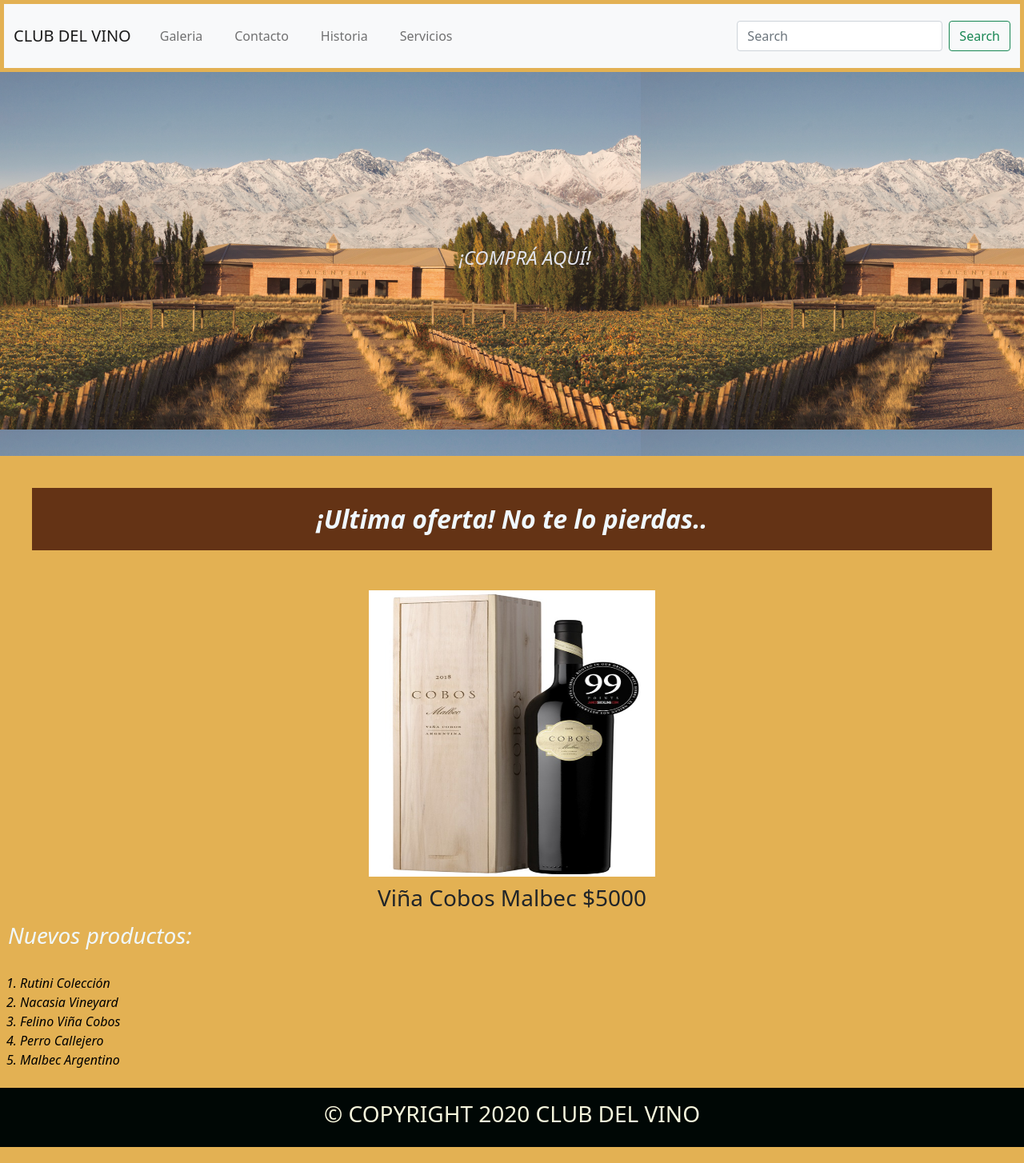
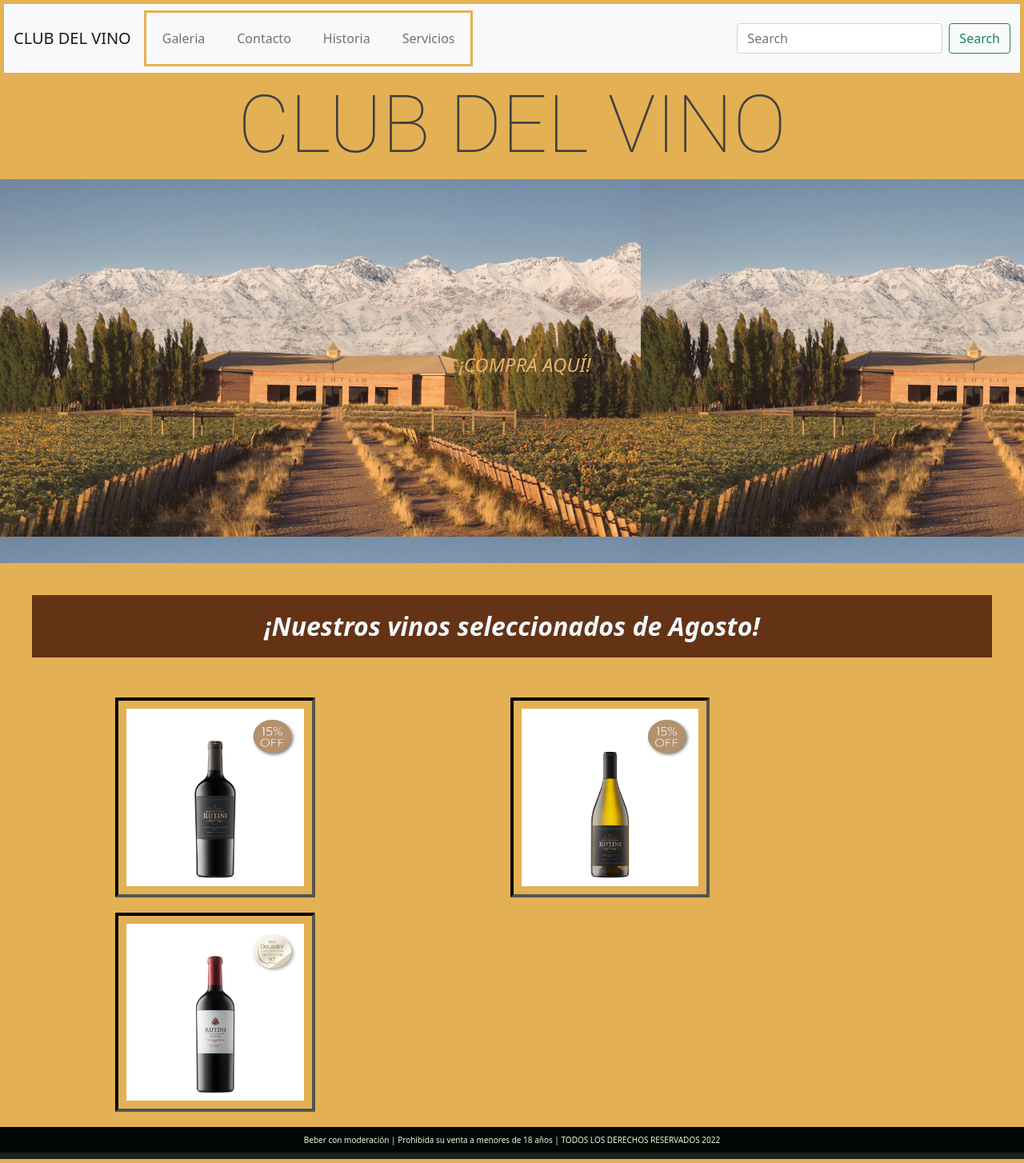
Before and after one commit to lucastomasi8/PROYECTO-FINAL-LUCAS-TOMASI, a website: page enviosArg/index.html in a window 1280 px wide. Shown: the whole page at 80% size. Drawn offline with Linux system fonts and the light colour scheme.

Commit message:
actualización

```diff
--- a/enviosArg/index.html
+++ b/enviosArg/index.html
@@ -5,10 +5,12 @@
   <meta charset="UTF-8">
   <meta http-equiv="X-UA-Compatible" content="IE=edge">
   <meta name="viewport" content="width=device-width, initial-scale=1.0">
+  <meta name="keywords" content="vino, bodega, clubdelvino">
+  <meta name="description" content="El club de vinos online más grande de Argentina">
   <link rel="stylesheet" href="./bootstrap-5.1.3-dist/css/bootstrap.min.css">
   <link rel="stylesheet" href="./style/style.css">
   <link rel="shortcut icon" href="">
-    <title>CLUB DEL VINO MZA</title>
+  <title>CLUB DEL VINO | Inicio</title>
 </head>
 
 <body>
@@ -16,7 +18,8 @@
     <nav class="navbar navbar-expand-lg navbar-light bg-light">
       <div class="container-fluid">
         <a class="navbar-brand" href="./index.html">CLUB DEL VINO</a>
-              <button class="navbar-toggler" type="button" data-bs-toggle="collapse" data-bs-target="#navbarSupportedContent" aria-controls="navbarSupportedContent" aria-expanded="false" aria-label="Toggle navigation">
+        <button class="navbar-toggler" type="button" data-bs-toggle="collapse" data-bs-target="#navbarSupportedContent"
+          aria-controls="navbarSupportedContent" aria-expanded="false" aria-label="Toggle navigation">
           <span class="navbar-toggler-icon"></span>
         </button>
         <div class="collapse navbar-collapse" id="navbarSupportedContent">
@@ -44,42 +47,27 @@
   </header>
 
   <main>
-            <section id="imagen">
+    <h1>CLUB DEL VINO</h1>
+    <section class="imagen">
       <ul class="falsonav">
         <li class="irserv">
           <a href="./sections/servicios.html"> ¡COMPRÁ AQUÍ!
           </a>
         </li>
-
       </ul>
-
     </section>
 
     <section>
-            <h2 class="atencion"> ¡Ultima oferta! No te lo pierdas..</h2>
+      <h2 class="atencion"> ¡Nuestros vinos seleccionados de Agosto!</h2>
     </section>
 
-        <div>
-            <img class="principal" src="../images/COBOS PROMO.JPEG" alt="">
-            <h3 class="precio"> Viña Cobos Malbec $5000</h3>
-        </div>
-
+    <img class="promos" src="./images/Dominio-Cabernet-Sauvignon.jpg" alt="26">
+    <img class="promos" src="./images/Dominio-Chardonnay.jpg" alt="27">
+    <img class="promos" src="./images/Single-Vineyard-Cabernet-Franc-Gualtallary---97-Pts-Decanter.jpg" alt="28">
     <h3 class="np"> Nuevos productos:</h3>
-
-        <ol class="newpro">
-            <li>Rutini Colección</li>
-            <li>Nacasia Vineyard</li>
-            <li>Felino Viña Cobos</li>
-            <li>Perro Callejero</li>
-            <li>Malbec Argentino</li>
-        </ol>
   </main>
-    <br>
-    <br>
-    <br>
   <footer>
-        <!--pie de pagina-->
-        <h3 id="foot">© COPYRIGHT 2020 CLUB DEL VINO</h3>
+    <h3 class="foot">Beber con moderación | Prohibida su venta a menores de 18 años | TODOS LOS DERECHOS RESERVADOS 2022</h3>
   </footer>
   <script src="./bootstrap-5.1.3-dist/js/bootstrap.min.js"></script>
 </body>
--- a/scss/style.scss
+++ b/scss/style.scss
@@ -66,6 +66,7 @@
         facebook:  #3a5795,
         send-mail: #C25E30
 );
+
 @each $red, $color in $redes {
    .btn--#{$red} {
        background-color: $color;
```
Also changed, not shown: enviosArg/sections/contacto.html (+23 -20 lines), enviosArg/sections/galeria.html (+10 -9 lines), enviosArg/sections/historia.html (+12 -10 lines), enviosArg/sections/servicios.html (+12 -16 lines), enviosArg/images/Dominio-Cabernet-Sauvignon.jpg (added), enviosArg/images/Dominio-Chardonnay.jpg (added), enviosArg/images/Rutini-Cabernet-Malbec.webp (added), enviosArg/images/Single-Vineyard-Cabernet-Franc-Gualtallary---97-Pts-Decanter.jpg (added), enviosArg/style/style.css. Lines whose indentation alone changed are shown as unchanged.
